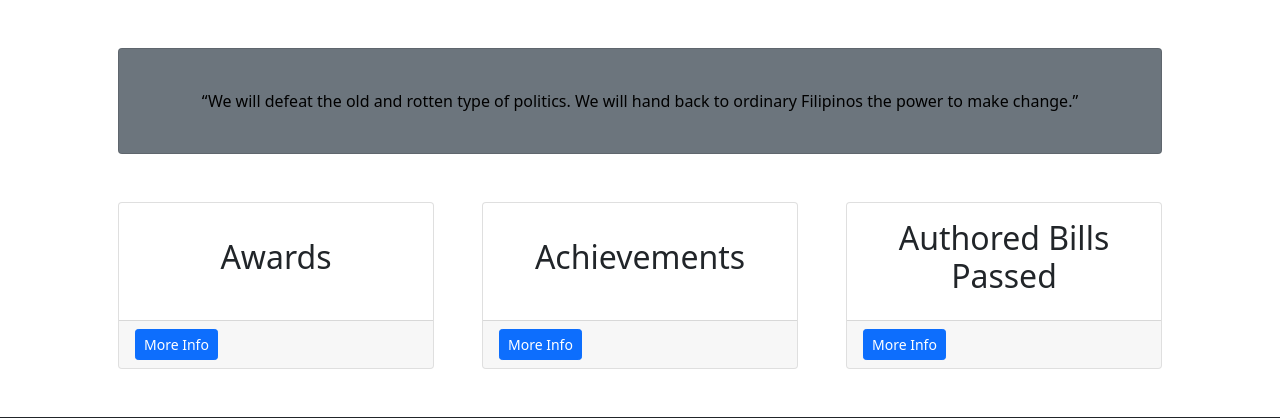
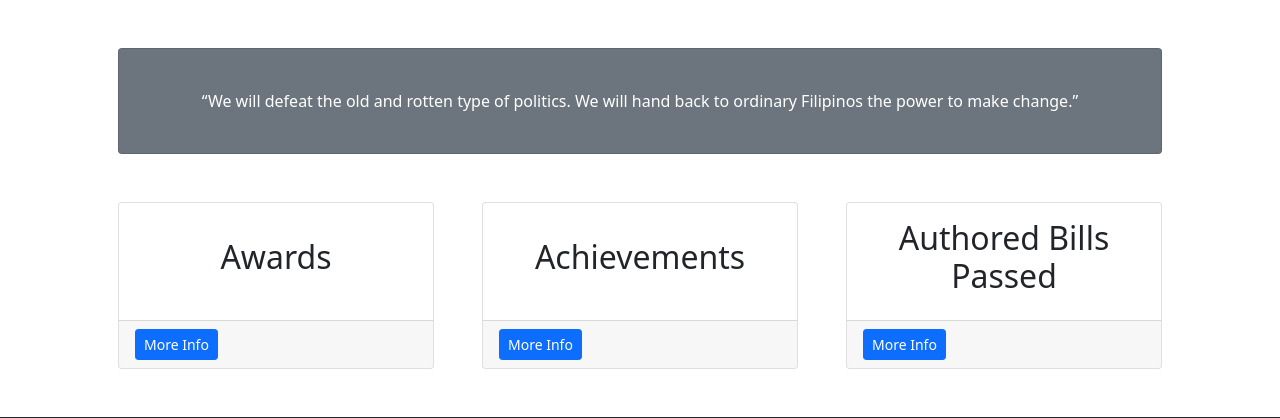
Before and after one commit to joycepestin/cultofkath, a PHP site: page /candidate.php in a window 1280 px wide. Shown: the part 56-474 px from the top of the page. Run offline with PHP 8.4, Linux system fonts and the light colour scheme; data that the repository does not hold is empty.

Commit message:
edited nov30

```diff
--- a/candidate.php
+++ b/candidate.php
@@ -33,7 +33,7 @@
             <?php } ?>
                 <!-- Call to Action-->
                 <div class="card text-white bg-secondary my-5 py-4 text-center">
-                    <div class="card-body"><p class="text-black m-0"> “We will defeat the old and rotten type of politics. We will hand back to ordinary Filipinos the power to make change.”</p></div>
+                    <div class="card-body"><p class="text-white m-0"> “We will defeat the old and rotten type of politics. We will hand back to ordinary Filipinos the power to make change.”</p></div>
                 </div>
                 <!-- Content Row-->
                 <div class="row gx-4 gx-lg-5">
--- a/view.php
+++ b/view.php
@@ -90,7 +90,7 @@ presidential candidates.
         <section class="content-section" id="portfolio">
             <div class="container px-4 px-lg-5">
                 <div class="content-section-heading text-center">
-                    <h2 class="mb-5">Presidential Candidates</h2>
+                    <h2 class="mb-5">List of Presidential Candidates</h2>
                 </div>
                 <div class="row gx-0">
 
```
